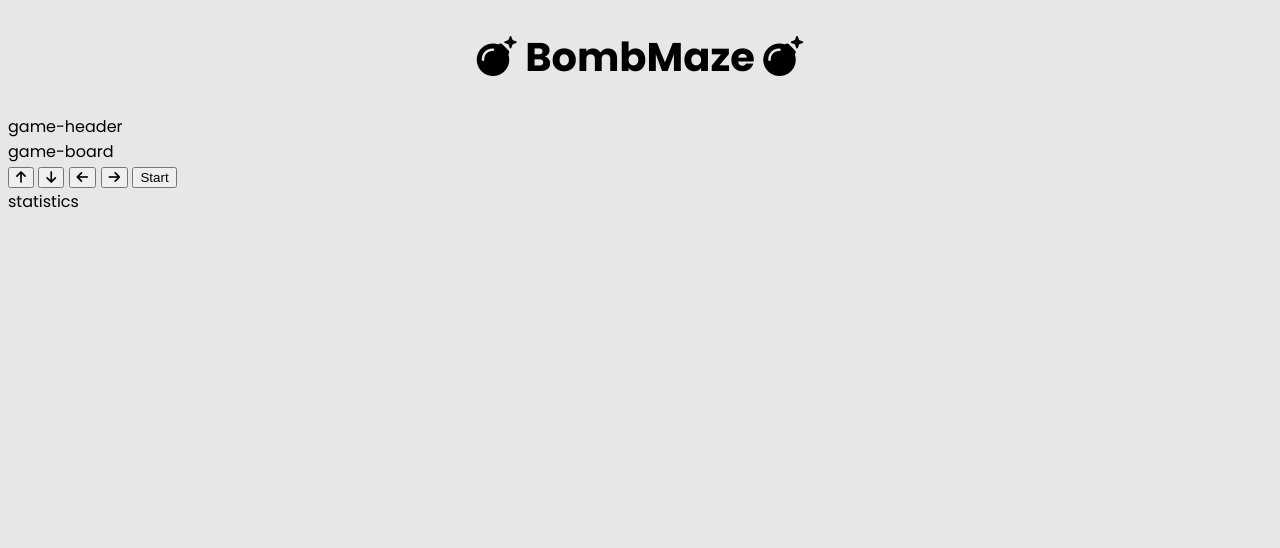
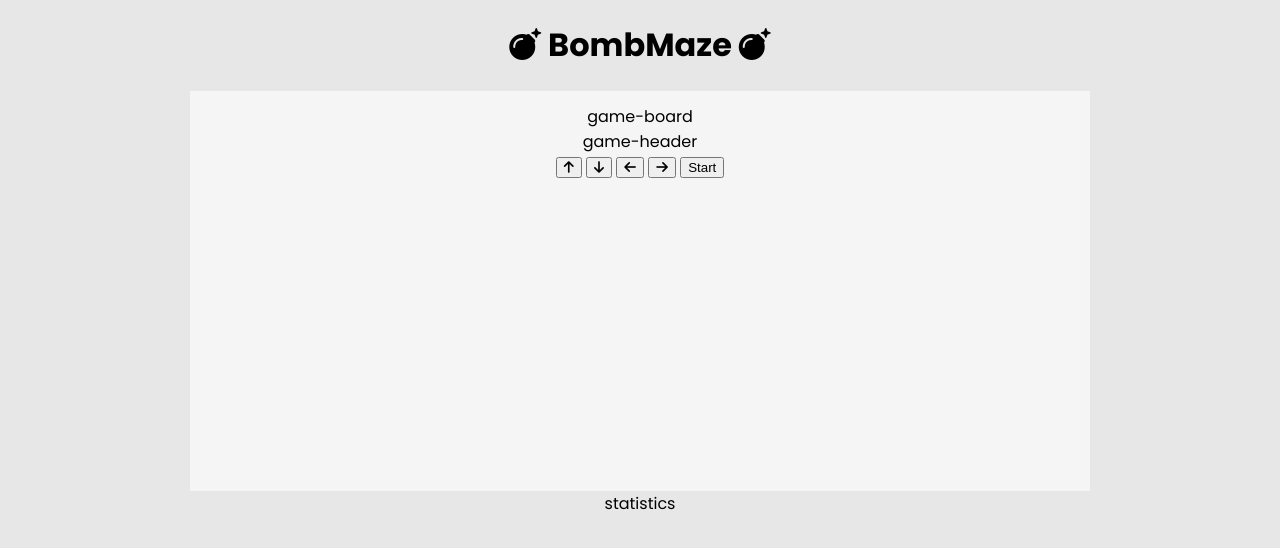
Before and after one commit to johnrm/bombmaze, a plain HTML site: page index.html in a window 1280 px wide. Drawn offline with Linux system fonts and the light colour scheme.

Commit message:
Add styling to main page

```diff
--- a/assets/css/style.css
+++ b/assets/css/style.css
@@ -3,13 +3,26 @@
 
 /* General styles */
 body {
-    color: #000;
+    background-color: #000;
     font-family: 'Poppins', sans-serif;
     background: rgb(231, 231, 231);
+    text-align: center;
 }
 
 /* Heading */
 .page-header {
     text-align: center;
-    font-size: 2.5rem;
+    font-size: 2rem;
 }
+
+/* Game Board */
+.game-board {
+    background-color: whitesmoke;
+    box-sizing: border-box;
+    width: 90%;
+    height: 400px;
+    max-width: 900px;
+    margin-left: auto;
+    margin-right: auto;
+    padding: 1%;
+}
--- a/assets/js/script.js
+++ b/assets/js/script.js
@@ -0,0 +1,10 @@
+function buildGrid (width, height) {
+    let grid=[];
+    let row=[];
+    for (let y=0; y<10; y++) {
+        row=[];
+        for (let x=0; x<10; x++) {
+            row.push(Math.floor(Math.random()*2))
+        }
+    }
+    }
--- a/index.html
+++ b/index.html
@@ -11,8 +11,8 @@
 
 <body>
     <h1 class="page-header"><i class="fa-solid fa-bomb"></i> BombMaze <i class="fa-solid fa-bomb"></i></h1>
-    <div class="game-header">game-header</div>
     <div class="game-board">game-board
+        <div class="game-header">game-header</div>
         <div id="grid"></div>
         <div class="control-area">
             <button data-type="Up" class="arrow up">
@@ -29,12 +29,13 @@
             </button>
             <button id="start">Start</button>
         </div>
-        <div class="statistics">statistics</div>
+    </div>
+    <div class="statistics">statistics</div>
 
-        <!-- Fontawesome -->
-        <script src="https://kit.fontawesome.com/bbac8e3d76.js" crossorigin="anonymous"></script>
-        <!-- Javascript -->
-        <script src="assets/js/script.js"></script>
+    <!-- Fontawesome -->
+    <script src="https://kit.fontawesome.com/bbac8e3d76.js" crossorigin="anonymous"></script>
+    <!-- Javascript -->
+    <script src="assets/js/script.js"></script>
 </body>
 
 </html>
```
